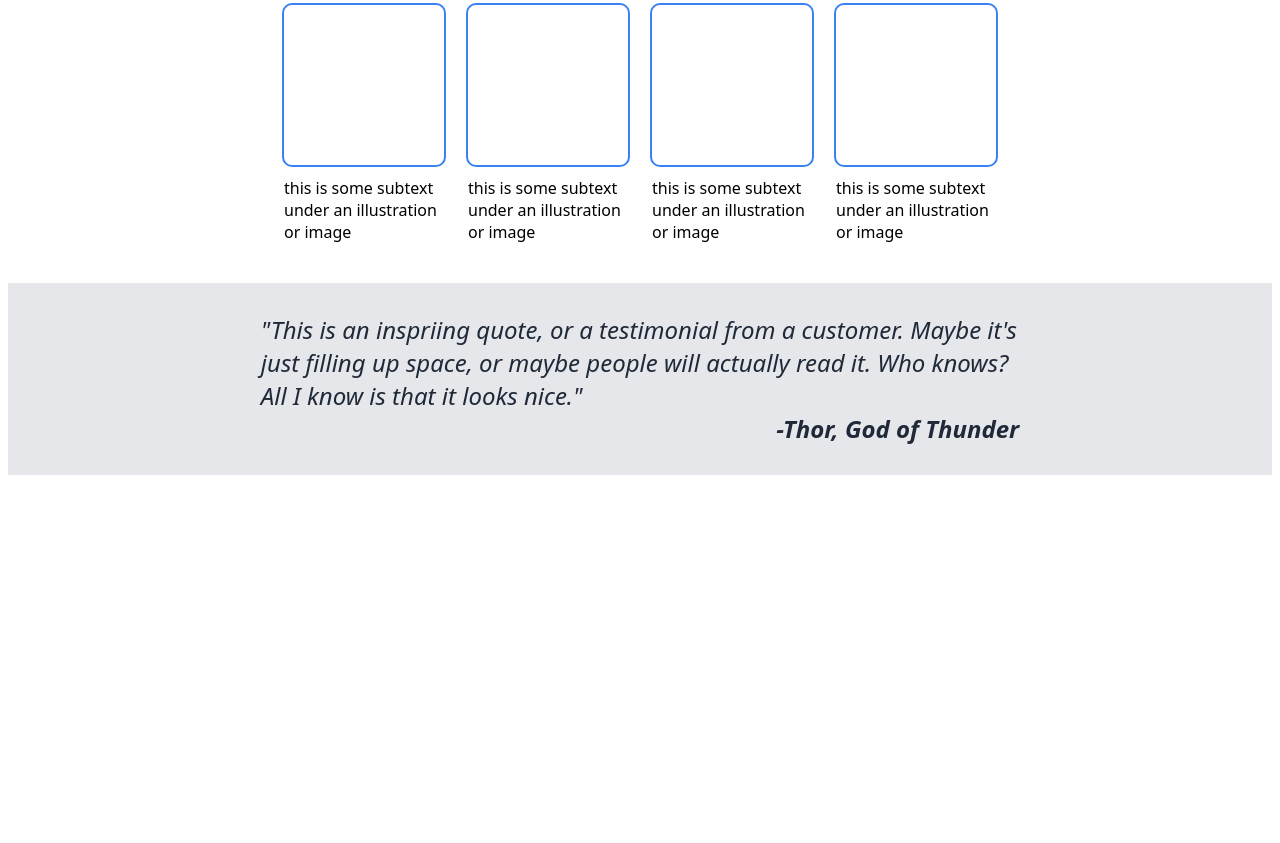
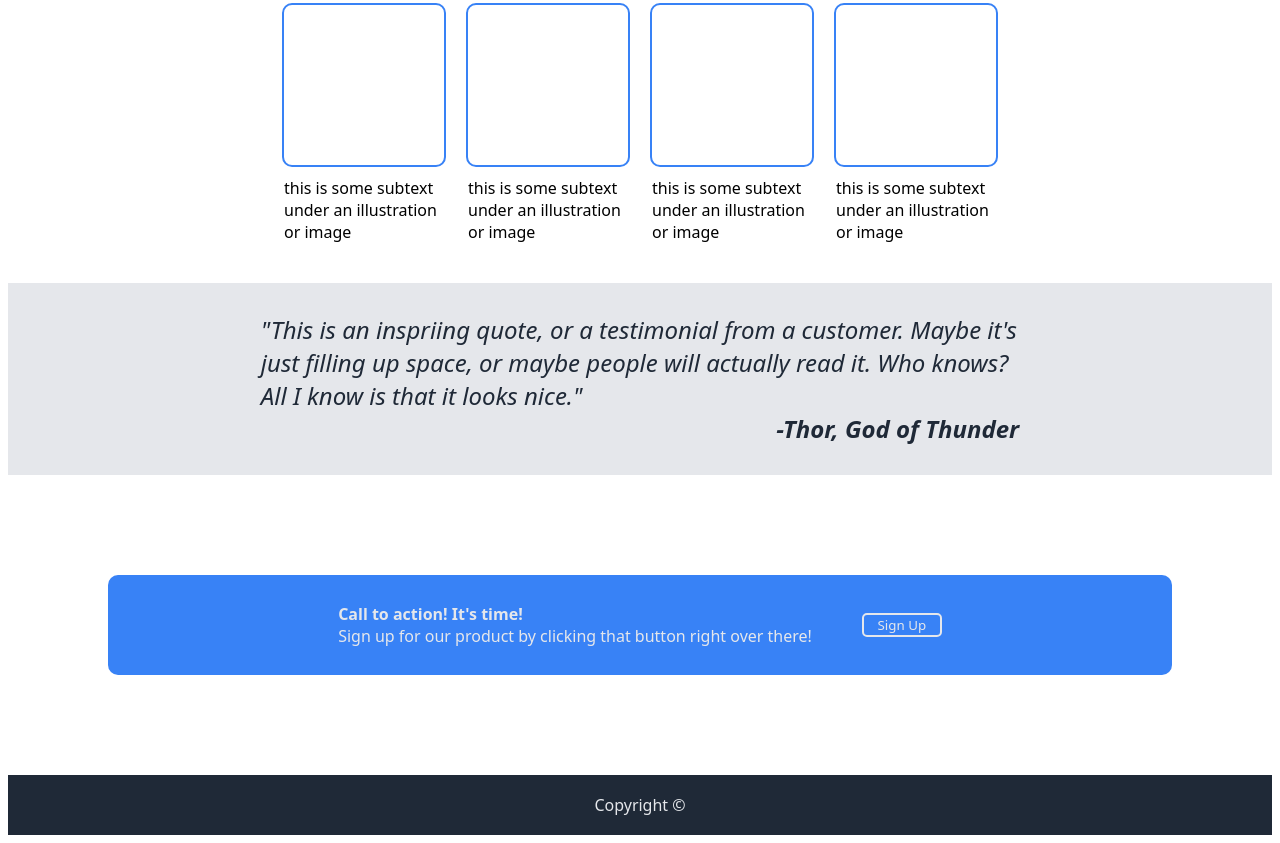
Before and after one commit to herzdev/flexbox_project, a plain HTML site: page index.html in a window 1280 px wide. Shown: the part 609-1452 px from the top of the page. Before the commit the page ends 1092 px from the top, so only its background shows below. Drawn offline with Linux system fonts and the light colour scheme.

Commit message:
Add footer and change CTA area to be responsive

```diff
--- a/index.html
+++ b/index.html
@@ -65,8 +65,20 @@
     <div class="second-box"></div>
 </div>
 
+<!-- <div class="cta-area">
+    <div><strong>Call to action! It's time!</strong> <br>
+        Sign up for our product by clicking that button right over there!</div>
+
+    <div class="signup-container"><button id="btn-style">Sign Up</button></div>
+</div> -->
 
 <div class="cta-area">
+    <div><strong>Call to action! It's time!</strong> <br> Sign up for our product by clicking that button right over there!</div>
+    <div><button id="btn-signup">Sign Up</button></div>
+</div>
+
+<div class="footer">
+    <div>Copyright &copy; </div>
 
 </div>
 
--- a/styles.css
+++ b/styles.css
@@ -31,6 +31,7 @@
 .hero-section {
     display: flex;
     padding-bottom: 80px;
+    flex-wrap: wrap;
 }
 
 .hero-main {
@@ -47,6 +48,8 @@
 .hero-button {
     background-color: #3882F6;
     border-radius: 10px;
+    color: #E5E7EB;
+    border: 2px solid #E5E7EB;
 }
 
 .left-hero {
@@ -56,6 +59,7 @@
 
 .right-hero {
     padding-right: 100px;
+    /* align-self: center; */
     /* flex: 1; */
 }
 
@@ -87,6 +91,7 @@
     display: flex;
     justify-content: center;
     gap: 20px;
+    flex-wrap: wrap;
 }
 
 .boxes {
@@ -139,6 +144,47 @@
     flex: 1;
 }
 
+/* .cta-area {
+    display: flex;
+    margin: 100px;
+    padding: 50px;
+    background-color: #3882F6;
+    border-radius: 10px;
+    height: 60px;
+    justify-content: start;
+    align-items: center;
+    color: #E5E7EB;
+}
+
+.signup-container {
+    margin-left: 80px;
+}
+*/
 .cta-area {
+    display: flex;
+    margin: 100px;
+    justify-content: center;
+    align-items: center;
+    background-color: #3882F6;
+    border-radius: 10px;
+    height: 100px;
+    color: #E5E7EB;
+}
 
+#btn-signup {
+    margin-left: 50px;
+    background-color: #3882F6;
+    border-radius: 5px;
+    border: 2px solid #E5E7EB;
+    color: #E5E7EB;
+    width: 80px;
 }
+
+.footer {
+    display: flex;
+    background-color: #1F2937;
+    height: 60px;
+    color: #E5E7EB;
+    justify-content: center;
+    align-items: center;
+}
```
